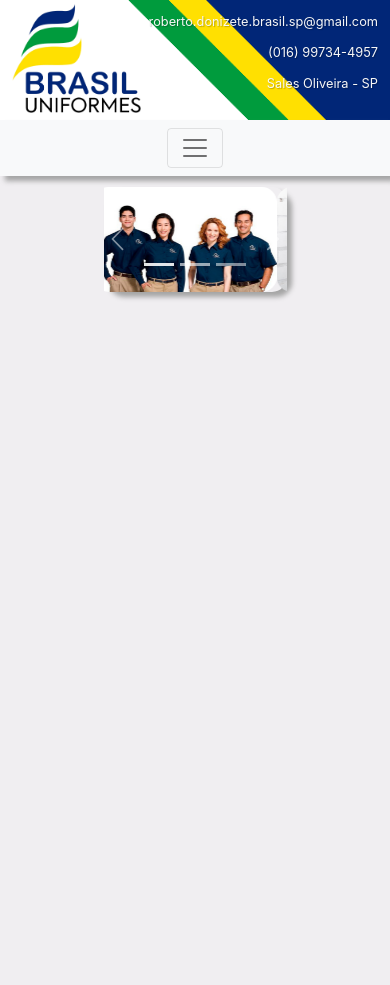
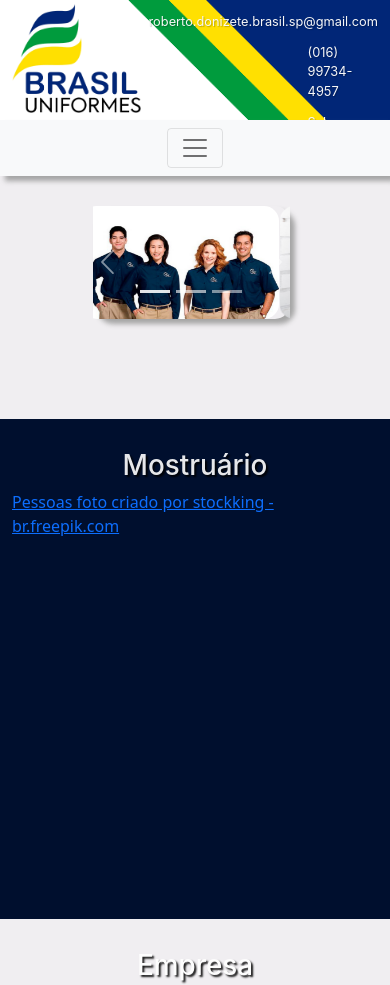
Before and after one commit to HenriqueBordonale/Brasil-Uniformes, a plain HTML site: page views/index.html in a window 390 px wide. Before the commit the page ends 844 px from the top, so only its background shows below. Drawn offline with nearby package versions, Linux system fonts and the light colour scheme; a web font is replaced by a local one.

Commit message:
Criação de sub menus e ajustes
Ajustes de responsividade no cabeçalho e carousel, criação dos sub menus.

```diff
--- a/css/main.css
+++ b/css/main.css
@@ -7,19 +7,21 @@
     height: 120px;
 	display: flex;
 	flex-direction:row;
+	justify-content: space-around;
+	gap: 70%;
+}
+.logo{
+	min-width: 0;
+}
+.info{
+	min-width: 0;
 }
 .cabecalho a:hover{
 	color: rgb(238, 238, 238);
 }
-.logo{
-	flex-grow: 1;
-}
-.info{
-	flex-grow: 1;
-}
 .text_inf{
+	display: flex;
 	align-items: flex-end;
-	display: flex;
 	flex-direction: column;
 	font-family:inter;
 	font-size: 80%;
@@ -33,6 +35,14 @@
 	display: flex;
 	align-items: center;
 	flex-direction: column;
+}
+#mostruario{
+	height: 500px;
+	background-color: #000f2e;
+}
+#empresa{
+	height: 500px;
+	background-color: rgb(240, 238, 241)
 }
 #item_carousel{
 	border-radius: 15px;
@@ -51,6 +61,15 @@
 	text-shadow: 1px 1px 1px rgba(0, 0, 0, 0.750);
 
 }
+.fontmenu{
+	font-family: inter;
+	color: white;
+	align-items: center;
+    margin-top: 30px;
+	text-align: center;
+	text-shadow: 2px 2px 2px black;
+	opacity: 0.9;
+}
 
 @font-face {
 	font-family: inter;
--- a/views/index.html
+++ b/views/index.html
@@ -21,8 +21,7 @@
         <div class="row">
             <div class="cabecalho">
                 <div class="logo">
-                    <img style="margin-top: 3px;" src="../images/logo.png" alt="logo"
-                        height="110px">
+                    <img style="margin-top: 3px;" src="../images/logo.png" alt="logo" height="110px">
                 </div>
                 <div class="info">
                     <a class="text_inf">
@@ -36,7 +35,8 @@
                     </a>
                 </div>
             </div>
-            <nav style="box-shadow: 5px 5px 5px rgb(165, 165, 165);" class="navbar navbar-expand-lg navbar-light bg-light">
+            <nav style="box-shadow: 5px 5px 5px rgb(165, 165, 165);"
+                class="navbar navbar-expand-lg navbar-light bg-light">
                 <div id="navbar" class="container-fluid">
                     <button class="navbar-toggler" type="button" data-bs-toggle="collapse"
                         data-bs-target="#navbarSupportedContent" aria-controls="navbarSupportedContent"
@@ -47,10 +47,10 @@
                         <ul style="align-items: center;" class="navbar-nav me-auto mb-2 mb-lg-0">
 
                             <li class="nav-item">
-                                <a class="nav-link" href="#">Mostruário</a>
+                                <a class="nav-link" href="#mostruario">Mostruário</a>
                             </li>
                             <li class="nav-item">
-                                <a class="nav-link" href="#">Empresa</a>
+                                <a class="nav-link" href="#empresa">Empresa</a>
                             </li>
                             <li class="nav-item">
                                 <img src="../images/icon.png" width="40vh">
@@ -66,8 +66,8 @@
                 </div>
             </nav>
             <div class="carousel_main">
-                <div id="carouselExampleCaptions" class="carousel slide" data-bs-ride="carousel"
-                    style="margin-left: 25%; width: 50%; margin-top: 3%;box-shadow: 5px 5px 5px rgb(165, 165, 165);border-radius: 15px;">
+                <div id="carouselExampleCaptions" class="carousel slide" data-bs-ride="carousel" style="margin-left: 22%; width: 54%; margin-top: 30px;box-shadow: 5px 5px 5px
+                    rgb(165, 165, 165);border-radius: 15px;">
                     <div class="carousel-indicators">
                         <button type="button" data-bs-target="#carouselExampleCaptions" data-bs-slide-to="0"
                             class="active" aria-current="true" aria-label="Slide 1"></button>
@@ -88,7 +88,8 @@
                             <img id="item_carousel" src="../images/uniforme2.jpg" class="d-block w-100" alt="...">
                             <div class="carousel-caption d-none d-md-block">
                                 <p class="font2">Veja nosso mostruário!</p>
-                                <p class="font1">Todo nosso produto está dentro das normas da ABNT e normas do Inmetro.</p>
+                                <p class="font1">Todo nosso produto está dentro das normas da ABNT e normas do
+                                    Inmetro.</p>
                             </div>
                         </div>
                         <div class="carousel-item">
@@ -111,6 +112,14 @@
                     </button>
                 </div>
             </div>
+            <div style="background-color:rgb(240, 238, 241); height: 100px;"></div>
+            <div id="mostruario">
+                <h1 class="fontmenu">Mostruário</h1>
+                <a href='https://br.freepik.com/fotos-vetores-gratis/pessoas'>Pessoas foto criado por stockking - br.freepik.com</a>
+            </div>
+            <div id="empresa">
+                <h1 class="fontmenu">Empresa</h1>
+            </div>
         </div>
     </section>
 
```
Also changed, not shown: images/international-call.png (deleted), images/mailbox.png (deleted), images/placeholder.png (deleted), 3 other files.
